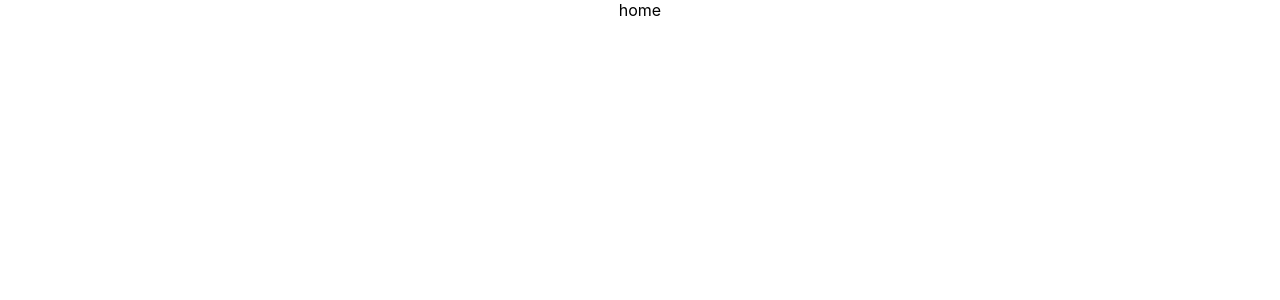
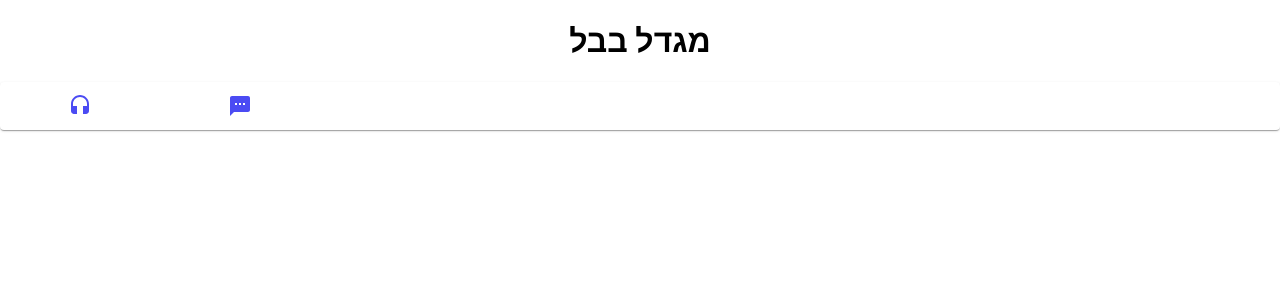
Before and after one commit to gilsh743/bhd15hack, a React (Create React App) app: page / in a window 1280 px wide. Shown: the top 300 px of the page. Built offline with nearby package versions, Linux system fonts and the light colour scheme.

Commit message:
created home page

```diff
--- a/package.json
+++ b/package.json
@@ -5,6 +5,8 @@
   "dependencies": {
     "@ckeditor/ckeditor5-build-classic": "^12.2.0",
     "@ckeditor/ckeditor5-react": "^1.1.3",
+    "@material-ui/core": "^4.1.1",
+    "@material-ui/icons": "^4.2.0",
     "react": "^16.8.6",
     "react-dom": "^16.8.6",
     "react-router-dom": "^5.0.1",
--- a/src/App.js
+++ b/src/App.js
@@ -1,4 +1,4 @@
-
+import NavBar from './Home/NavBar.js';
 import React from 'react';
 import Sound from './Sound/Sound';
 import Text from './Text/Text';
@@ -12,6 +12,9 @@ function App() {
   return (
     <div className="App">
       <Router>
+      <h1> מגדל בבל </h1>
+      <NavBar> </NavBar>
+
         <Route path="/" exact component={Home} />
         <Route path="/sound/" component={Sound} />
         <Route path="/text/" component={Text} />
--- a/src/Home/Home.js
+++ b/src/Home/Home.js
@@ -1,12 +1,23 @@
 
 import React from 'react';
+import Paper from '@material-ui/core/Paper';
+import Tabs from '@material-ui/core/Tabs';
+import Tab from '@material-ui/core/Tab';
+import FavoriteIcon from '@material-ui/icons/Favorite';
+import PersonPinIcon from '@material-ui/icons/PersonPin';
 
-const Home = (props) => {
+
+class Home extends React.Component {
+    constructor(props) {
+        super(props);
+        this.value = {value: 0}
+    }
+    render() {
     return (
-        <div>
-            home
-        </div>
+        <h1> </h1>
+
     );
+}
 }
 
 export default Home;
--- /dev/null
+++ b/src/Home/NavBar.css
@@ -0,0 +1,4 @@
+.navbar-option{
+    flex-grow: 1;
+    margin-right: 10%;
+}
--- /dev/null
+++ b/src/Home/NavBar.js
@@ -0,0 +1,46 @@
+import React from 'react';
+import { makeStyles } from '@material-ui/core/styles';
+import Paper from '@material-ui/core/Paper';
+import Tabs from '@material-ui/core/Tabs';
+import Tab from '@material-ui/core/Tab';
+import HeadSet from '@material-ui/icons/Headset';
+import Textsms from '@material-ui/icons/Textsms';
+import { Link } from "react-router-dom";
+
+
+
+
+function IconTabs() {
+  const [value, setValue] = React.useState(0);
+
+}
+function handleChange(event, newValue) {
+    this.state({value : 1});
+  }
+function onClick(event) {
+
+}
+class NavBar extends React.Component {
+    constructor(props) {
+        super(props);
+        this.state = {value: 0};
+    }
+
+    render() {
+    return (
+        <Paper>
+      <Tabs
+        value={this.value}
+        onChange={handleChange}
+        variant= "fullWidth"
+        indicatorColor="primary"
+        textColor="primary"
+      >
+        <Link to="/sound/" > <Tab icon={<HeadSet/>}  aria-label="Sound" /> </Link>
+        <Link to="/text/"> <Tab icon={<Textsms/>} aria-label="Text" /> </Link>
+      </Tabs>
+    </Paper>
+    );
+}
+}
+export default NavBar;
```
Also changed, not shown: 1 other file (tests, documents, lock files or other folders).
